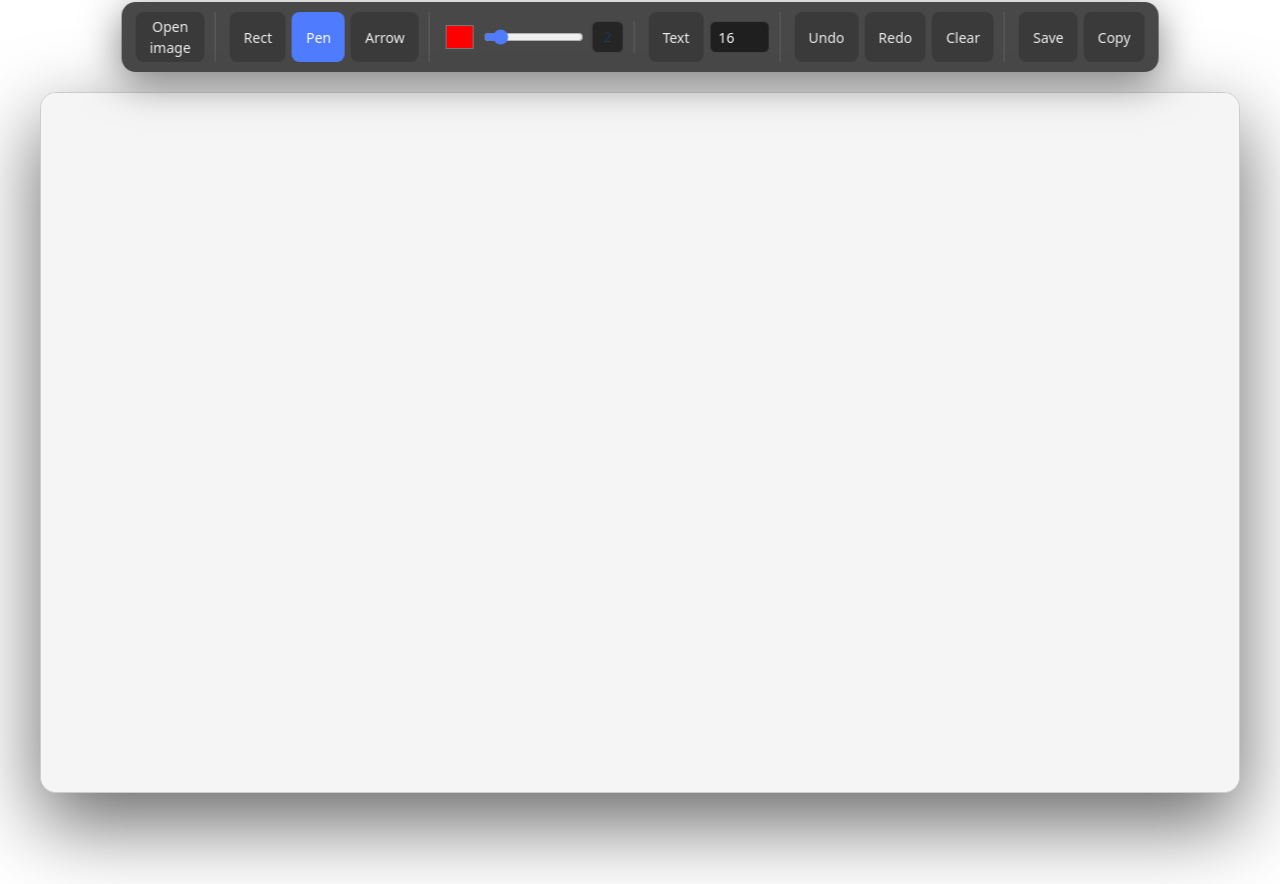
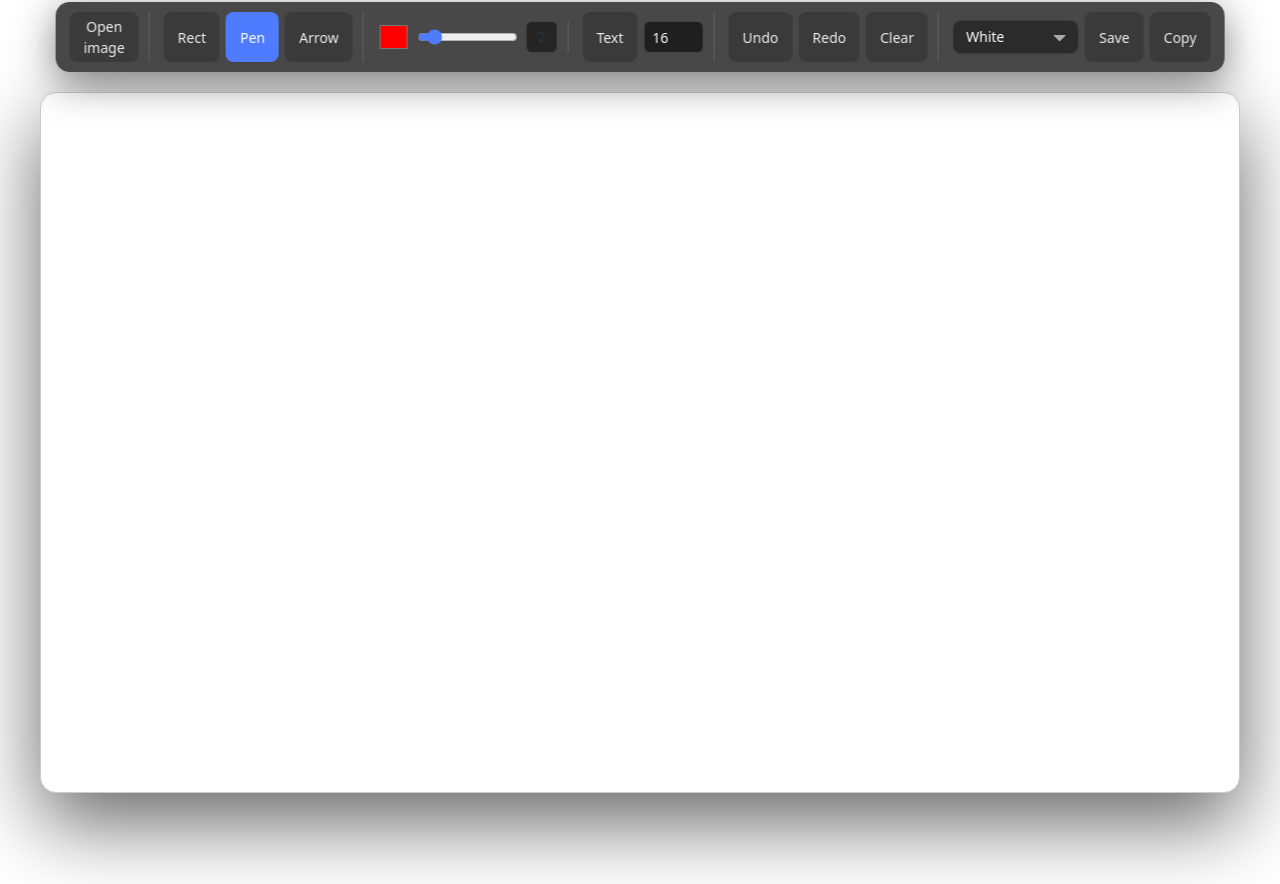
Before and after one commit to anh0701/image-editor, a Vue app: page / in a window 1280 px wide. Built offline with nearby package versions, Linux system fonts and the light colour scheme.

Commit message:
add: select option bg

```diff
--- a/src/canvas/redraw.ts
+++ b/src/canvas/redraw.ts
@@ -10,8 +10,8 @@ export function redraw(ctx: CanvasRenderingContext2D, state: EditorState) {
 
   ctx.clearRect(0, 0, ctx.canvas.width, ctx.canvas.height)
 
-  ctx.fillStyle = '#f5f5f5'
-  ctx.fillRect(0, 0, ctx.canvas.width, ctx.canvas.height)
+  // ctx.fillStyle = '#f5f5f5'
+  // ctx.fillRect(0, 0, ctx.canvas.width, ctx.canvas.height)
 
   images.forEach(img => drawCanvasImage(ctx, img))
 
--- a/src/components/Editor.css
+++ b/src/components/Editor.css
@@ -154,3 +154,42 @@ body {
   border: 1px solid #444;
   border-radius: 6px;
 }
+
+.toolbar select {
+  appearance: none;
+  -webkit-appearance: none;
+  -moz-appearance: none;
+
+  background-color: #2b2b2b;
+  color: #fff;
+
+  border: 1px solid #3a3a3a;
+  border-radius: 8px;
+
+  padding: 6px 32px 6px 12px;
+  font-size: 14px;
+  line-height: 1.4;
+
+  cursor: pointer;
+  outline: none;
+
+  background-image:
+    linear-gradient(45deg, transparent 50%, #aaa 50%),
+    linear-gradient(135deg, #aaa 50%, transparent 50%);
+  background-position:
+    calc(100% - 18px) 55%,
+    calc(100% - 12px) 55%;
+  background-size:
+    6px 6px,
+    6px 6px;
+  background-repeat: no-repeat;
+}
+
+.toolbar select:hover {
+  border-color: #4c7dff;
+}
+
+.toolbar select:focus {
+  border-color: #4c7dff;
+  box-shadow: 0 0 0 2px rgba(76, 125, 255, 0.25);
+}
--- a/src/components/Editor.vue
+++ b/src/components/Editor.vue
@@ -49,10 +49,15 @@
       </div>
 
       <div class="tool-group">
+        <select v-model="exportBg">
+          <option value="white">White</option>
+          <option value="transparent">Transparent</option>
+        </select>
+
         <button @click="saveImage">Save</button>
         <button @click="copyImage">Copy</button>
+      </div>
 
-      </div>
 
     </div>
     <div>
@@ -63,7 +68,7 @@
           @mousedown="onDown"
           @mousemove="onMove"
           @mouseup="onUp"
-          style="border:1px solid #ccc"
+          style="border:1px solid #ccc; background: #fff;"
       />
 
       <input
@@ -100,9 +105,9 @@ import { useArrowTool } from '../tools/useArrowTool'
 import { useRectTool } from '../tools/useRectTool'
 import { useTextTool } from '../tools/useTextTool'
 import type { CanvasImage } from '../types/CanvasImage'
-import { imageCache } from '../state/imageCache.ts'
+import { imageCache } from '../types/imageCache.ts.ts'
 import type { EditorState } from '../types/EditorState.ts'
-import { computeBounds } from '../utils/computeBounds.ts'
+import { exportImage } from '../tools/exportImage.ts'
 
 const canvasRef = ref<HTMLCanvasElement | null>(null)
 let ctx: CanvasRenderingContext2D
@@ -111,6 +116,7 @@ const currentTool = ref<'pen' | 'rect' | 'arrow' | 'text'>('pen')
 const strokeColor = ref('#ff0000')
 const strokeWidth = ref(2)
 const fontSize = ref(16)
+const exportBg = ref<'white' | 'transparent'>('white')
 
 const { images, rects, penStrokes, arrows, texts, clear } = useEditorState()
 
@@ -368,36 +374,12 @@ function rehydrateImages(stateImages: CanvasImage[]) {
 }
 
 function saveImage() {
-  const bounds = computeBounds(images, rects, arrows, penStrokes, texts)
-  if (!bounds) return
+  const canvas = exportImage({ background: exportBg.value }, images, rects,
+    arrows, penStrokes, texts, canvasRef.value!)
+  if (!canvas) return
 
-  const w = bounds.maxX - bounds.minX
-  const h = bounds.maxY - bounds.minY
-
-  const outCanvas = document.createElement('canvas')
-  outCanvas.width = Math.ceil(w)
-  outCanvas.height = Math.ceil(h)
-
-  const outCtx = outCanvas.getContext('2d')!
-
-  outCtx.translate(
-    -bounds.minX ,
-    -bounds.minY
-  )
-
-  // render lại toàn bộ state
-  const outRenderer = useCanvas(outCtx)
-  outRenderer.render({
-    images,
-    rects,
-    penStrokes,
-    arrows,
-    texts
-  })
-
-  outCanvas.toBlob(blob => {
+  canvas.toBlob(blob => {
     if (!blob) return
-
     const url = URL.createObjectURL(blob)
     const a = document.createElement('a')
     a.href = url
@@ -407,25 +389,22 @@ function saveImage() {
   }, 'image/png')
 }
 
+
 async function copyImage() {
-  const canvas = canvasRef.value
+  const canvas = exportImage({ background: exportBg.value }, images, rects,
+    arrows, penStrokes, texts, canvasRef.value! )
   if (!canvas) return
 
-  canvas.toBlob(async blob => {
-    if (!blob) return
+  const blob = await new Promise<Blob | null>(r =>
+    canvas.toBlob(r, 'image/png')
+  )
+  if (!blob) return
 
-    try {
-      await navigator.clipboard.write([
-        new ClipboardItem({
-          'image/png': blob
-        })
-      ])
-      console.log('Image copied to clipboard')
-    } catch (err) {
-      console.error('Copy failed', err)
-    }
-  })
+  await navigator.clipboard.write([
+    new ClipboardItem({ 'image/png': blob })
+  ])
 }
+
 
 function onPaste(e: ClipboardEvent) {
   const items = e.clipboardData?.items
--- /dev/null
+++ b/src/tools/exportImage.ts
@@ -0,0 +1,83 @@
+import { useCanvas } from "../canvas/useCanvas"
+import type { Arrow } from "../types/Arrow"
+import type { CanvasImage } from "../types/CanvasImage"
+import type { ExportOptions } from "../types/ExportOptions"
+import type { PenStroke } from "../types/PenStroke"
+import type { Rect } from "../types/Rect"
+import type { TextShape } from "../types/Text"
+import { computeBounds } from "../utils/computeBounds"
+
+export function exportImage(
+  options: ExportOptions,
+  images: CanvasImage[],
+  rects: Rect[],
+  arrows: Arrow[],
+  penStrokes: PenStroke[],
+  texts: TextShape[],
+  sourceCanvas?: HTMLCanvasElement
+) {
+  const hasImage = images.length > 0
+
+  // ko image
+  if (!hasImage && sourceCanvas) {
+    const outCanvas = document.createElement('canvas')
+    outCanvas.width = sourceCanvas.width
+    outCanvas.height = sourceCanvas.height
+
+    const outCtx = outCanvas.getContext('2d')!
+
+    if (options.background === 'white') {
+      outCtx.fillStyle = '#fff'
+      outCtx.fillRect(0, 0, outCanvas.width, outCanvas.height)
+    }
+
+    const renderer = useCanvas(outCtx)
+    renderer.render({
+      images,
+      rects,
+      arrows,
+      penStrokes,
+      texts
+    })
+
+    return outCanvas
+  }
+
+  // có image
+  const bounds = computeBounds(images, rects, arrows, penStrokes, texts)
+  if (!bounds) return
+
+  const padding = options.padding ?? 10
+
+  const w = Math.ceil(bounds.maxX - bounds.minX + padding * 2)
+  const h = Math.ceil(bounds.maxY - bounds.minY + padding * 2)
+
+  if (w <= 0 || h <= 0) return
+
+  const outCanvas = document.createElement('canvas')
+  outCanvas.width = w
+  outCanvas.height = h
+
+  const outCtx = outCanvas.getContext('2d')!
+
+  if (options.background === 'white') {
+    outCtx.fillStyle = '#fff'
+    outCtx.fillRect(0, 0, w, h)
+  }
+
+  outCtx.translate(
+    -bounds.minX + padding,
+    -bounds.minY + padding
+  )
+
+  const renderer = useCanvas(outCtx)
+  renderer.render({
+    images,
+    rects,
+    arrows,
+    penStrokes,
+    texts
+  })
+
+  return outCanvas
+}
--- /dev/null
+++ b/src/types/ExportOptions.ts
@@ -0,0 +1,4 @@
+export type ExportOptions = {
+  background: 'transparent' | 'white'
+  padding?: number
+}
--- a/src/utils/drawCanvasImage.ts
+++ b/src/utils/drawCanvasImage.ts
@@ -1,5 +1,5 @@
 
-import { imageCache } from "../state/imageCache.ts"
+import { imageCache } from "../types/imageCache.ts.ts"
 import type { CanvasImage } from "../types/CanvasImage"
 
 export function drawCanvasImage(
```
Also changed, not shown: src/types/imageCache.ts.ts (renamed from src/state/imageCache.ts.ts).
